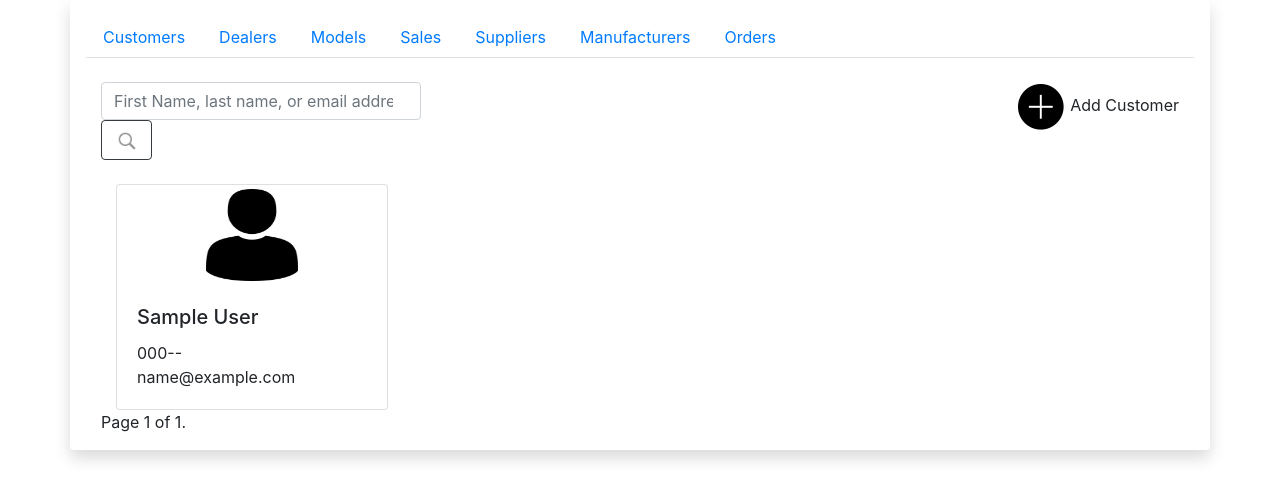
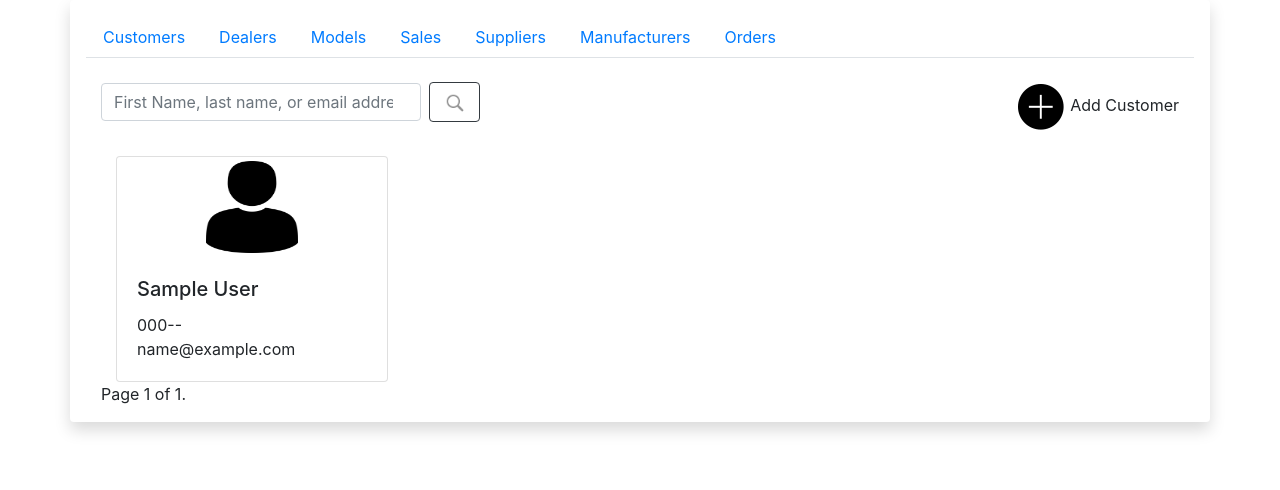
Before and after one commit to jaspearson/CSC-411-Automotive-Company, a Django app: template templates/customer_list.html in a window 1280 px wide. Shown: the part 56-546 px from the top of the page. Run offline with Django 3.2, Linux system fonts and the light colour scheme; the template is opened without the code that fills it: most values are stand-ins (such as "Sample title", 1, 10 or a date in 2020); some libraries are stand-ins or nearby versions.

Commit message:
Changes column spacing on the customer list template.

```diff
--- a/templates/customer_list.html
+++ b/templates/customer_list.html
@@ -9,18 +9,13 @@
         <div class="row">
 
             <!-- Search Form -->
-            <div class="col-sm">
+            <div class="col-md">
                 <form id="search-customer" class="form-inline my-2 my-lg-0 " method="GET" action="{% url 'customer_search' %}">
                     <input id="customer_search" class="form-control mr-sm-2" type="search" placeholder="First Name, last name, or email address" name="customer_search" value ="{{ request.GET.customer_search }}">
                     <button class="btn btn-outline-dark my-2 my-sm-0" type="submit">
                         <img src="/static/images/search-icon.png" alt="Search Icon" style="width: 25px; height: 25px;">
                     </button>
                 </form>
-            </div>
-
-            <!--Empty Column for spacing purposes-->
-            <div class="col-sm">
-
             </div>
 
             <!--Add Customer Button-->
```
